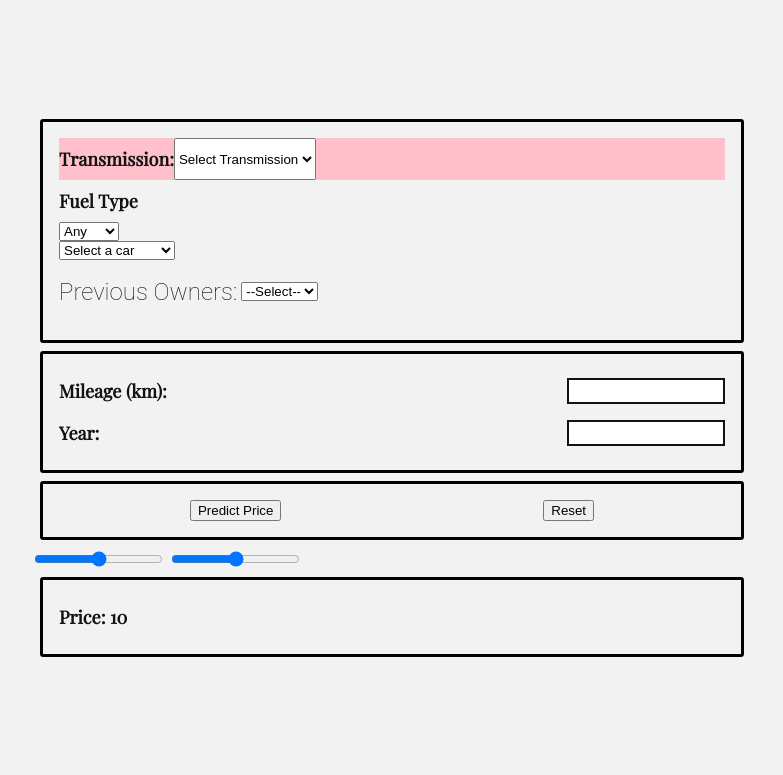
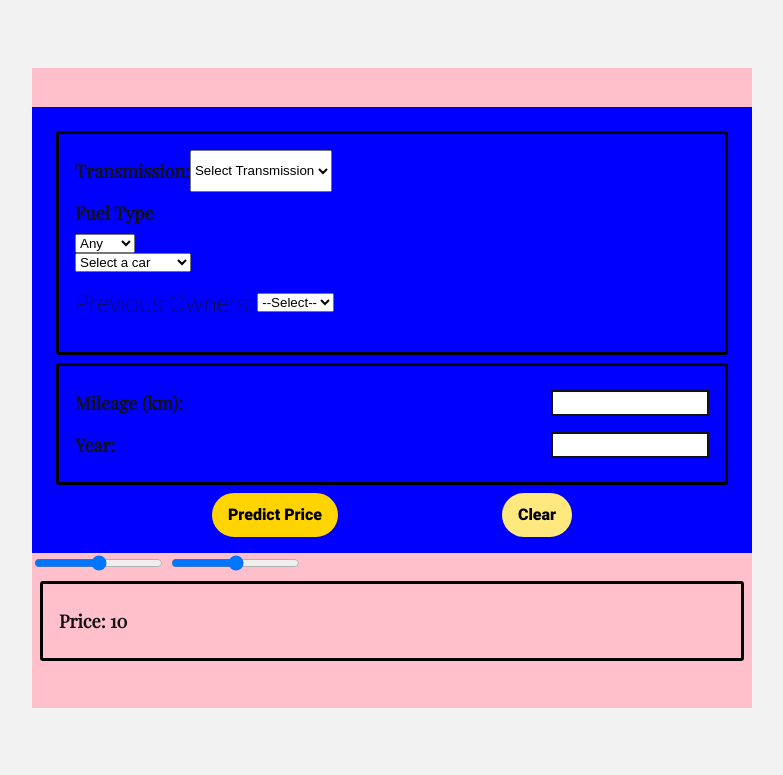
Before and after one commit to malwandemoyo/car_price_prediction, a Flask app: template api/templates/index.html in a window 1280 px wide. Shown: the top 775 px of the page, without its empty margins (248-1031 px from the left). Run offline with Flask 3, Linux system fonts and the light colour scheme; the template is opened without the code that fills it: most values are stand-ins (such as "Sample title", 1, 10 or a date in 2020); parts of the project's set-up code (start-up, migrations or seed data) failed here and were passed over.

Commit message:
added styling

```diff
--- a/api/static/style.css
+++ b/api/static/style.css
@@ -1,3 +1,8 @@
+:root{
+	--primary: #FFD400;
+	--secondary: #FFE97F;
+}
+
 body{
 	background-color: #f2f2f2;
 }
@@ -7,31 +12,74 @@ body{
 	flex-direction: column;
 	align-items: center;
 	justify-content: center;
-
-
 	height: 95vh;
 	width: 100%;
 	margin: 0 auto;
 }
 
 #smaller_container{
-
 	display: flex;
 	flex-direction:column;
 	justify-content: space-evenly;
-
 	width: 45em;
 	height: 40em;
 
-	/* background-color: pink; */
+	background-color: pink;
 }
 
+#predict{
+	background: var(--primary);
+	border: 2.75px solid var(--primary);
+}
+
+#predict:hover,
+#predict:active{
+	color: var(--primary);
+	background-color: initial;
+	background-position: 0 0;
+}
+
+#reset{
+	background: var(--secondary);
+	border: 2.75px solid var(--secondary);
+}
+
+#reset:hover,
+#reset:active{
+	color: var(--secondary);
+	background-color: initial;
+	background-position: 0 0;
+}
+
+button {
+  border-radius: 32px;
+  box-shadow: rgba(0, 0, 0, 0.1) 1px 2px 4px;
+  box-sizing: border-box;
+  color: #000;
+  cursor: pointer;
+  display: inline-block;
+  font-family: nunito,roboto,proxima-nova,"proxima nova",sans-serif;
+  font-size: 16px;
+  font-weight: 800;
+  line-height: 16px;
+  min-height: 40px;
+  outline: 0;
+  padding: 12px 14px;
+  text-align: center;
+  text-rendering: geometricprecision;
+  text-transform: none;
+  user-select: none;
+  vertical-align: middle;
+}
+
+button:active {
+  opacity: .5;
+}
 
 
 .mhofu{
 	display: flex;
 	flex-direction: row;
-	background-color: pink;
 }
 
 label {
@@ -77,7 +125,7 @@ label, input {
 	display: flex;
 	flex-direction: row;
 
-	justify-content: space-around;
+	justify-content: space-evenly;
 }
 
 .poison-ngife{
@@ -90,3 +138,8 @@ label, input {
 
 	border-color:121212;
 }
+
+#big-mhofu{
+	background-color: blue;
+	padding: 1.0em;
+}
--- a/api/templates/index.html
+++ b/api/templates/index.html
@@ -12,10 +12,12 @@
   <title>Car Price Prediction</title>
 </head>
 <body>
-
+  <div class="container">
     <div id="big_container">
       <div id="smaller_container">
         <form action="/predict" method="post">
+          <div id="big-mhofu">
+            <div id="dropdown-div">
               <div class="poison-ngife">
                 <div class="mhofu">
                   <h1>Transmission:</h1>
@@ -62,7 +64,8 @@
                   </select>
                 </div>
               </div>
-
+            </div>
+            <div id="range-div">
               <div class="poison-ngife">
                 <div class="text-input">
                   <h1>Mileage (km):</h1>
@@ -74,15 +77,16 @@
                   <input type="datetime" name="year" id="year" min="2005" max="2023" step="1" onkeypress="return isNumeric(event)">
                 </div>
               </div>
-
-        <div class="poison-ngife">
+            </div>
+            <div id="button-div">
               <div class="bhathanz">
-            <button type="submit">Predict Price</button>
-            <div>
-              <input type="reset"/>
+                <button type="submit" id="predict">Predict Price</button>
+                <button type="reset" id="reset">Clear</button>
               </div>
             </div>
           </div>
+
+          <div id="'small-mhofu"></div>
 
           <input type="range" min="0" max="100" step="1" id="minPrice">
           <input type="range" min="0" max="100" step="1" id="maxPrice">
@@ -95,6 +99,9 @@
         </form>
       </div>
     </div>
+  </div>
+
+
 
 
   <script src="{{ url_for('static', filename='script.js') }}"></script>
```
Lines whose indentation alone changed are shown as unchanged.
